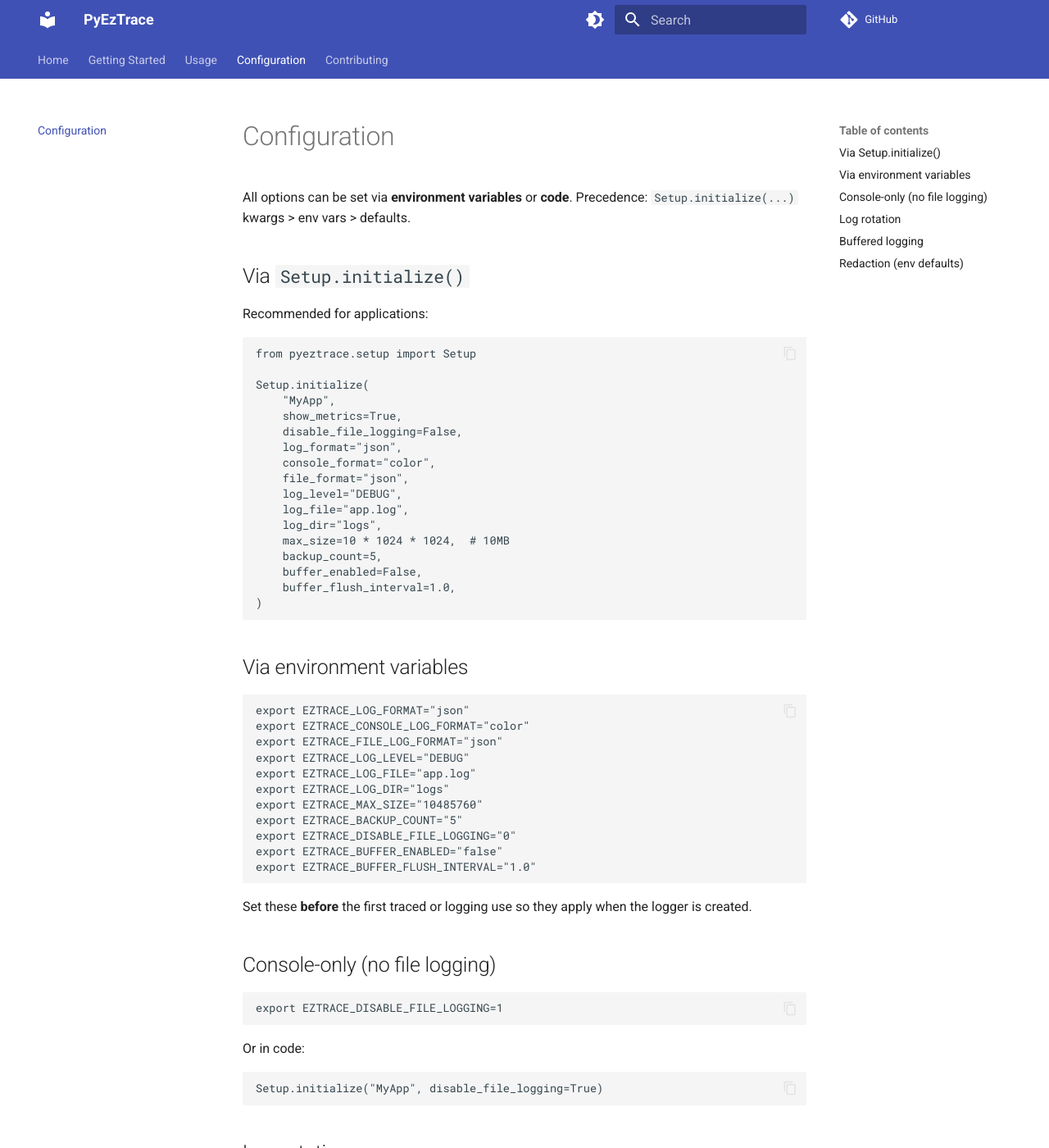
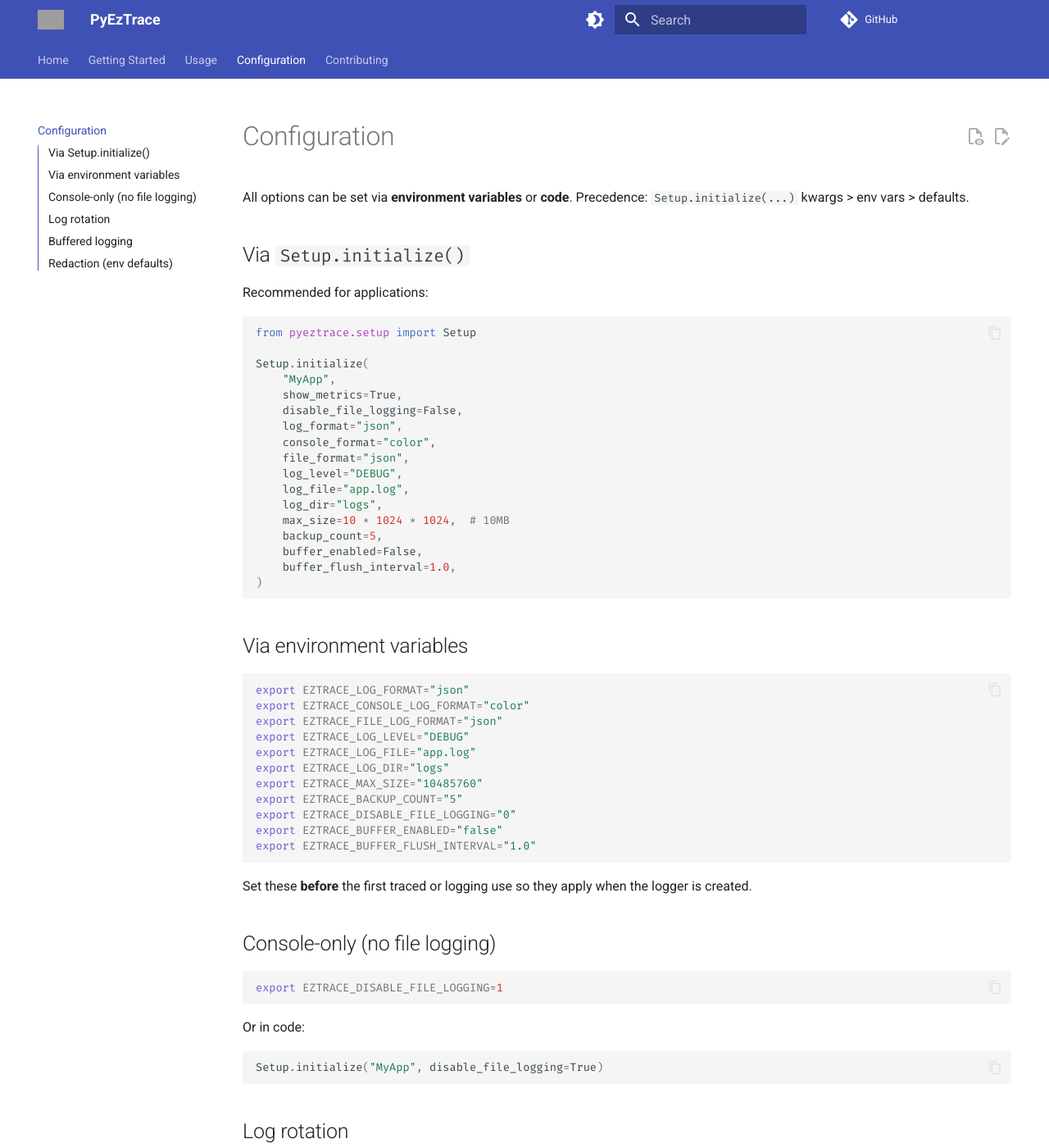
Before and after one commit to jeffersonaaron25/PyEzTrace, an MkDocs documentation site: the page built from docs/configuration.md, in a window 1280 px wide and 1400 px high. Shown: the whole window at 82% size. Built offline with MkDocs 1.6.1 and Material for MkDocs 9.7.7, drawn with Linux system fonts in a browser that asks for light colours; comment, search, counter and statistics services are not loaded; some of the changed text lies outside the part shown; grey boxes are pictures that could not be loaded.

Commit message:
Update mkdocs.yml
Signed-off-by: Jefferson Nelsson <53298971+jeffersonaaron25@users.noreply.github.com>

```diff
--- a/mkdocs.yml
+++ b/mkdocs.yml
@@ -8,26 +8,51 @@
   name: material
   palette:
     - scheme: default
-      primary: "#0a2355"
-      accent: blue
+      primary: "#0d1540"
+      accent: "#1865e0"
+      background: "#10172a"
       toggle:
         icon: material/brightness-4
         name: Switch to light mode
     - scheme: slate
-      primary: "#0a2355"
-      accent: blue
+      primary: "#06102B"
+      accent: "#3fa1ff"
+      background: "#0c161f"
       toggle:
         icon: material/brightness-7
         name: Switch to dark mode
+  font:
+    text: Roboto
+    code: Fira Mono
   features:
     - navigation.tabs
     - navigation.sections
     - navigation.expand
+    - navigation.path
+    - navigation.top
+    - toc.integrate
+    - toc.follow
     - content.code.copy
     - content.code.annotate
+    - content.action.edit
+    - content.action.view
+    - content.tabs.link
+    - search.suggest
+    - search.highlight
+    - search.share
+    - header.autohide
+    - announce.dismiss
+    - announce.info
+    - logo
+  logo: assets/logo_dark.svg
+  favicon: assets/favicon.ico
 
 plugins:
   - search
+  - awesome-pages
+  - git-revision-date-localized:
+      enable_creation_date: true
+      fallback_to_build_date: true
 
 nav:
   - Home: index.md
@@ -39,7 +64,15 @@
 markdown_extensions:
   - pymdownx.highlight:
       anchor_linenums: true
+      linenums_style: table
   - pymdownx.snippets
+  - pymdownx.superfences
+  - pymdownx.inlinehilite
   - admonition
   - pymdownx.tabbed:
       alternate_style: true
+  - pymdownx.details
+  - pymdownx.keys
+  - toc:
+      permalink: ⚓︎
+      toc_depth: 3
```
